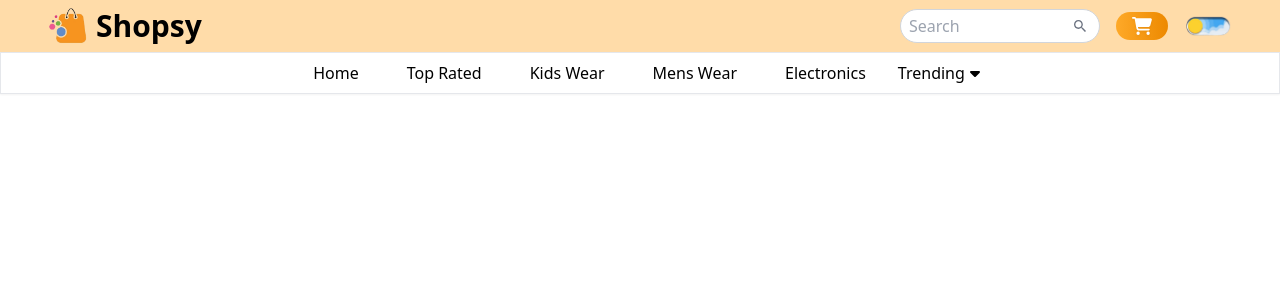
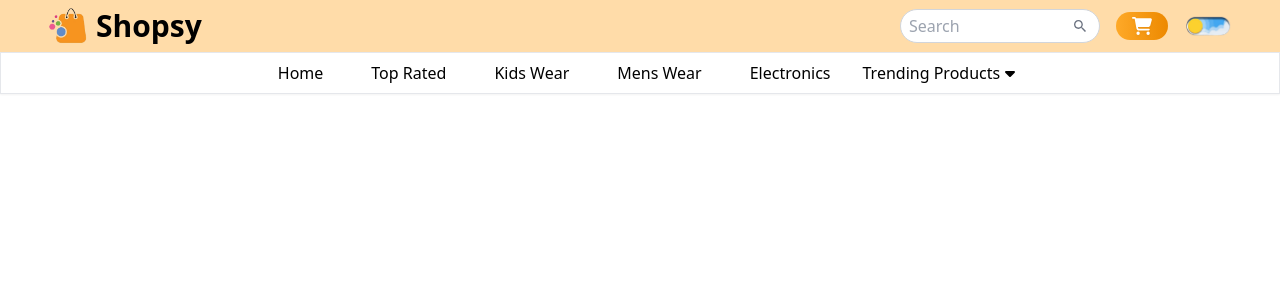
Before and after one commit to septianadip17/slicing-exercise-part3, a React (Vite) app: page / in a window 1280 px wide. Shown: the top 300 px of the page. Built offline with nearby package versions, Linux system fonts and the light colour scheme.

Commit message:
dropdown

```diff
--- a/src/components/Navbar/Navbar.jsx
+++ b/src/components/Navbar/Navbar.jsx
@@ -31,6 +31,24 @@ const Menu = [
     link: "/#",
   },
 ];
+
+const DropdownLinks = [
+  {
+    id: 1,
+    name: "Trending Product",
+    link: "/#",
+  },
+  {
+    id: 2,
+    name: "Best Selling",
+    link: "/#",
+  },
+  {
+    id: 3,
+    name: "Top Rated",
+    link: "/#",
+  },
+]
 
 const Navbar = () => {
   return (
@@ -86,16 +104,29 @@ const Navbar = () => {
             </li>
           ))}
           {/* Simple Dropdown and Links */}
-          <li>
+          <li className="group relative cursor-pointer">
             <a
               href="#"
               className="flex items-center gap-[2px] py-2"
             >
-              Trending
+              Trending Products
               <span>
                 <FaCaretDown className="transition-all duration-200 group-hover:rotate-180"/>
               </span>
             </a>
+            <div className="absolute z-[9999] hidden group-hover:block w-[150px] rounded-md bg-white p-2 text-black">
+              <ul>
+                <li>
+                  {DropdownLinks.map((data) =>(
+                    <li key={data.id}>
+                      <a href={data.link} className="inline-block w-full rounded-md p-2 hover:bg-primary/20">
+                        {data.name}
+                      </a>
+                    </li>
+                  ))}
+                </li>
+              </ul>
+            </div>
           </li>
         </ul>
       </div>
```
